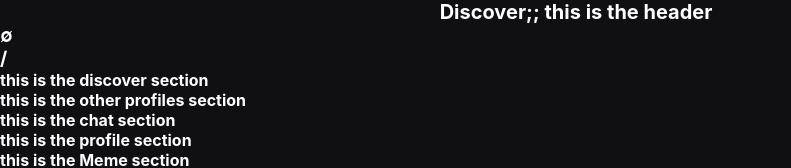
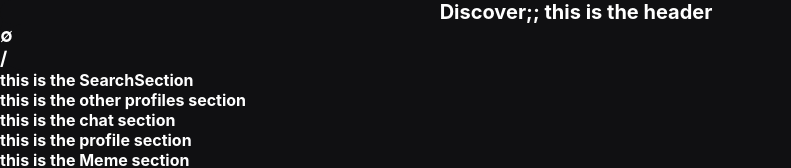
Before and after one commit to theabah0/sosho, a React (Create React App) app in the folder sosho/: page / in a window 1280 px wide. Shown: the top 168 px of the page, without its empty margins (0-791 px from the left). Built offline with nearby package versions, Linux system fonts and the light colour scheme.

Commit message:
Sections

```diff
--- a/sosho/src/App.tsx
+++ b/sosho/src/App.tsx
@@ -2,7 +2,7 @@ import React from 'react';
 import logo from './logo.svg';
 import './App.css';
 import Header from './sections/Header'
-import DiscoverSection from './sections/DiscoverSection';
+import SearchSection from './sections/SearchSection';
 import OtherProfiles from './sections/OtherProfiles';
 import ChatSection from './sections/ChatSection';
 import ProfileSection from './sections/ProfileSection';
@@ -17,7 +17,7 @@ function App() {
   return (
     <div className="App">
     <Header />
-    <DiscoverSection />
+    <SearchSection />
     <OtherProfiles />
     <ChatSection />
     <ProfileSection />
--- a/sosho/src/sections/DiscoverSection.tsx
+++ /dev/null
@@ -1,10 +0,0 @@
-import React from "react";
-
-const DiscoverSection =()=>{
-
-return(
-    <h4>this is the discover section</h4>
-)
-}
-
-export default DiscoverSection;
--- /dev/null
+++ b/sosho/src/sections/SearchSection.tsx
@@ -0,0 +1,10 @@
+import React from "react";
+
+const SearchSection =()=>{
+
+return(
+    <h4>this is the SearchSection</h4>
+)
+}
+
+export default SearchSection;
```
